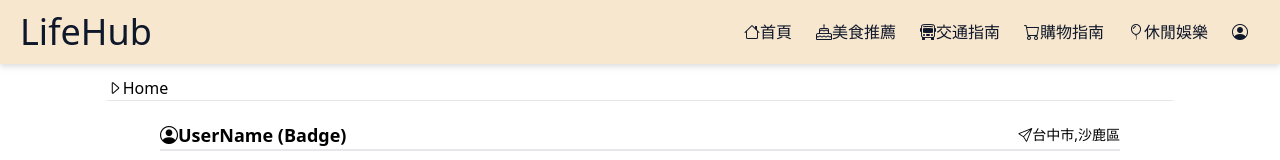
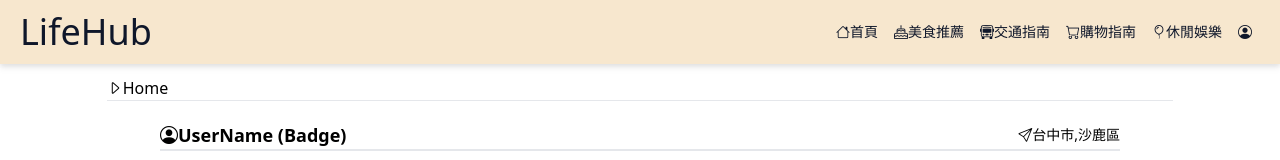
Before and after one commit to poyu105/LifeHub, a React (Vite) app: page / in a window 1280 px wide. Shown: the top 160 px of the page. Built offline with nearby package versions, Linux system fonts and the light colour scheme.

Commit message:
修正NavList-RWD UI

```diff
--- a/src/components/Navbar.jsx
+++ b/src/components/Navbar.jsx
@@ -27,38 +27,38 @@ export default function Navbar(){
                         </button>
                     </div>
                     {/*Main Navigates */}
-                    <ul className={"text-center flex sm:flex-row flex-col justify-between sm:mx-0 sm:max-h-screen sm:transition-none transition-max-height duration-500 ease-in-out overflow-hidden "+(showMenu ? "max-h-screen":"max-h-0")}>
-                        <li className="my-auto mx-3 hover:border-b-2 hover:border-b-stone-600">
+                    <ul className={"text-sm text-center flex sm:flex-row flex-col justify-between sm:mx-0 sm:max-h-screen sm:transition-none transition-max-height duration-500 ease-in-out overflow-hidden "+(showMenu ? "max-h-screen":"max-h-0")}>
+                        <li className="my-auto mx-2 hover:border-b-2 hover:border-b-stone-600">
                             <Link to="/" className="block w-full" onClick={()=>setShowMenu(!showMenu)}>
                                 {/* Bootstrap icon */}
                                 <i className="bi bi-house"></i>首頁
                             </Link>
                         </li>
-                        <li className="my-auto mx-3 hover:border-b-2 hover:border-b-stone-600">
+                        <li className="my-auto mx-2 hover:border-b-2 hover:border-b-stone-600">
                             <Link to="/FoodRec" className="block w-full" onClick={()=>setShowMenu(!showMenu)}>
                                 {/* Bootstrap icon */}
                                 <i className="bi bi-cake"></i>美食推薦
                             </Link>
                         </li>
-                        <li className="my-auto mx-3 hover:border-b-2 hover:border-b-stone-600">
+                        <li className="my-auto mx-2 hover:border-b-2 hover:border-b-stone-600">
                             <Link to="/TrafficGuide" className="block w-full" onClick={()=>setShowMenu(!showMenu)}>
                                 {/* Bootstrap icon */}
                                 <i className="bi bi-bus-front"></i>交通指南
                             </Link>
                         </li>
-                        <li className="my-auto mx-3 hover:border-b-2 hover:border-b-stone-600">
+                        <li className="my-auto mx-2 hover:border-b-2 hover:border-b-stone-600">
                             <Link to="/ShoppingGuide" className="block w-full" onClick={()=>setShowMenu(!showMenu)}>
                                 {/* Bootstrap icon */}
                                 <i className="bi bi-cart"></i>購物指南
                             </Link>
                         </li>
-                        <li className="my-auto mx-3 hover:border-b-2 hover:border-b-stone-600">
+                        <li className="my-auto mx-2 hover:border-b-2 hover:border-b-stone-600">
                             <Link to="/Entertainment" className="block w-full" onClick={()=>setShowMenu(!showMenu)}>
                                 {/* Bootstrap icon */}
                                 <i className="bi bi-balloon"></i>休閒娛樂
                             </Link>
                         </li>
-                        <li className="my-auto mx-3">
+                        <li className="my-auto mx-2">
                             <button className="block w-full">
                                 {/* Bootstrap icon */}
                                 <i className="bi bi-person-circle"></i>
```
